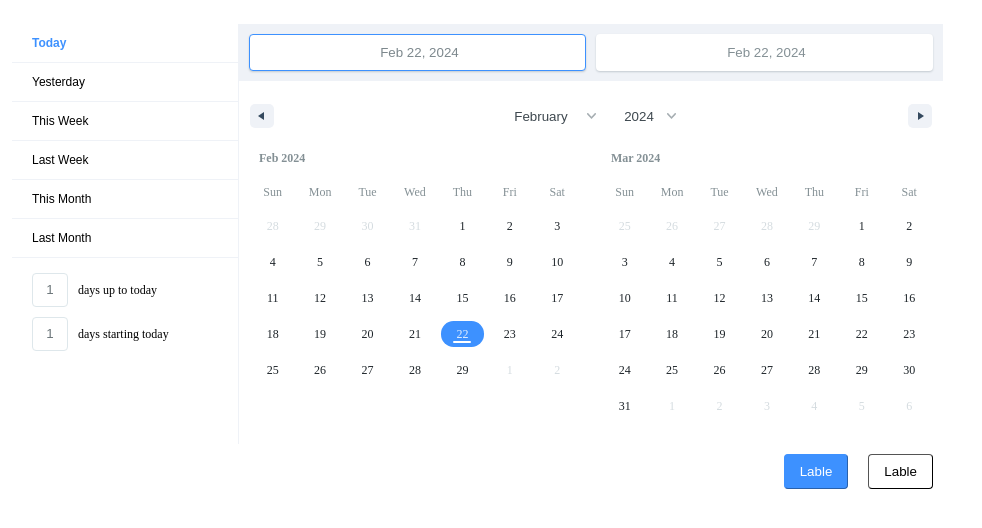
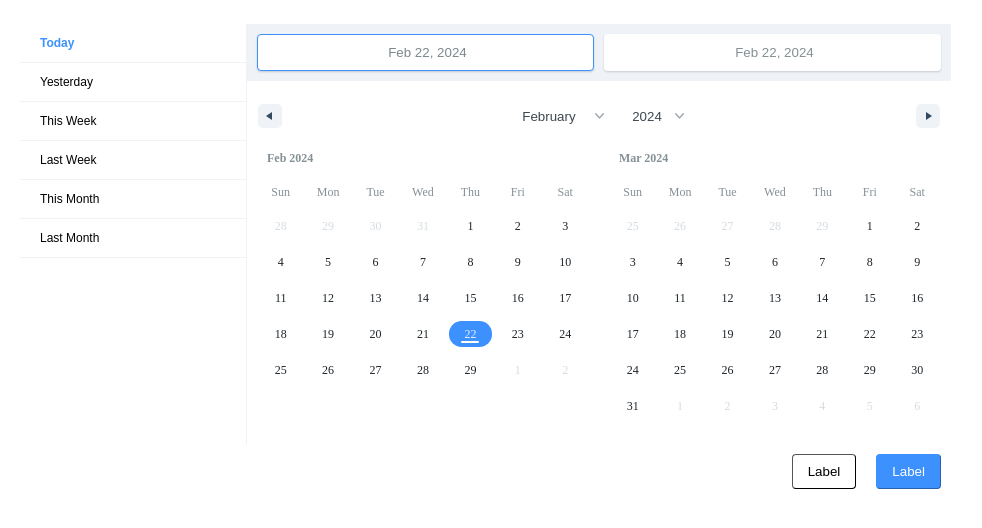
Before and after one commit to harshitkandpal/date-and-time, a React (Create React App) app: page / in a window 1280 px wide. Shown: the top 528 px of the page, without its empty margins (4-986 px from the left). Built offline with nearby package versions, Linux system fonts and the light colour scheme.

Commit message:
added modes

```diff
--- a/src/App.js
+++ b/src/App.js
@@ -1,6 +1,5 @@
 import DateNtime from "./components/DateNtime/DateNtime";
 import { useState } from "react";
-
 
 function App() {
   const [selectedStartDate, setSelectedStartDate] = useState(new Date());
@@ -10,16 +9,28 @@ function App() {
     setSelectedStartDate(selection.startDate);
     setSelectedEndDate(selection.endDate);
   };
+
+  /*Modes
+    Default
+    withOutShowDateDisplay
+    withOutSidebar
+    withOutSidebarAndDateDisplay
+    singleMode
+    singleModeWithOutDateDisplay
+    singleModeWithOutSidebar
+    singleModeWithOutSidebarAndDateDisplay
+    singleModeWithOutSidebarAndDateDisplayBtn
+  */
+
   return (
-    <div >
+    <div>
       <DateNtime
-        initialStartDate={selectedStartDate}
-        initialEndDate={selectedEndDate}
-        onDateChange={handleDateChange}
-        months={2}
-        direction="horizontal"
-        secBtn="Lable"
-        primeBtn="Lable"
+      mode="Default"
+      secBtn= "Label"
+      primeBtn= "Label"
+      initialStartDate= {selectedStartDate}
+      initialEndDate= {selectedEndDate}
+      onDateChange= {handleDateChange}
       />
     </div>
   );
--- a/src/components/DateNtime/DateNtime.jsx
+++ b/src/components/DateNtime/DateNtime.jsx
@@ -5,6 +5,8 @@ import 'react-date-range/dist/theme/default.css';
 import styles from './DateNtime.module.css';
 
 function DateNtime({
+  mode,
+  hideBtn,
   initialStartDate,
   initialEndDate,
   onDateChange,
@@ -39,6 +41,68 @@ function DateNtime({
   dateDisplayFormat,
   inputRangesText,
 }) {
+
+  const modeConfigurations={
+    Default:{
+      months: 2,
+      direction: "horizontal",
+    },
+
+    withOutShowDateDisplay: {
+      months: 2,
+      direction: "horizontal",
+      showDateDisplay:false,
+    },
+
+    withOutSidebar: {
+      months: 2,
+      direction: "horizontal",
+      staticRanges: [],
+    },
+
+    withOutSidebarAndDateDisplay: {
+      months: 2,
+      direction: "horizontal",
+      staticRanges: [],
+      showDateDisplay:false,
+    },
+
+    singleMode: {
+      months: 1,
+      direction: "horizontal",
+    },
+
+    singleModeWithOutDateDisplay: {
+      months: 1,
+      direction: "horizontal",
+      showDateDisplay:false,
+    },
+
+    singleModeWithOutSidebar: {
+      months: 1,
+      direction: "horizontal",
+      staticRanges: [],
+    },
+
+    singleModeWithOutSidebarAndDateDisplay: {
+      months: 1,
+      direction: "horizontal",
+      staticRanges: [],
+      showDateDisplay:false,
+    },
+
+    singleModeWithOutSidebarAndDateDisplayBtn: {
+      months: 1,
+      direction: "horizontal",
+      staticRanges: [],
+      showDateDisplay:false,
+      hideBtn: true,
+    },
+  }
+
+  const selectedModeConfig = modeConfigurations[mode] || modeConfigurations.Default;
+
+
   const [selectedRange, setSelectedRange] = useState([
     {
       startDate: initialStartDate || new Date(),
@@ -52,44 +116,45 @@ function DateNtime({
     onDateChange && onDateChange(ranges.selection);
   };
 
+
   return (
-    <div className={styles.container}>
+    <div className={styles.container} style={{ padding: '16px', margin: '0', boxSizing: 'border-box'}}>
       <div>
-        <DateRangePicker
-          ranges={ranges || selectedRange}
-          onChange={handleSelect}
-          months={months || 2}
-          direction={direction || 'horizontal'}
-          showSelectionPreview={showSelectionPreview}
-          moveRangeOnFirstSelection={moveRangeOnFirstSelection}
-          editableDateInputs={editableDateInputs}
-          dragSelectionEnabled={dragSelectionEnabled}
-          renderStaticRangeLabel={renderStaticRangeLabel}
-          staticRanges={staticRanges}
-          inputRanges={inputRanges}
-          locale={locale}
-          calendars={calendars}
-          maxDate={maxDate}
-          minDate={minDate}
-          disabledDates={disabledDates}
-          rangeColors={rangeColors}
-          showMonthAndYearPickers={showMonthAndYearPickers}
-          showDateDisplay={showDateDisplay}
-          showMonthArrow={showMonthArrow}
-          showYearArrow={showYearArrow}
-          navigate={navigate}
-          scroll={scroll}
-          className={className}
-          weekdayDisplayFormat={weekdayDisplayFormat}
-          dayDisplayFormat={dayDisplayFormat}
-          monthDisplayFormat={monthDisplayFormat}
-          dateDisplayFormat={dateDisplayFormat}
-          inputRangesText={inputRangesText}
-        />
+      <DateRangePicker
+        onChange={handleSelect}
+        months={selectedModeConfig.months || 2}
+        direction={selectedModeConfig.direction || 'horizontal'}
+        showDateDisplay={selectedModeConfig.showDateDisplay !== undefined ? selectedModeConfig.showDateDisplay : true}
+        ranges={ranges || selectedRange}
+        showSelectionPreview={selectedModeConfig.showSelectionPreview}
+        moveRangeOnFirstSelection={selectedModeConfig.moveRangeOnFirstSelection}
+        editableDateInputs={selectedModeConfig.editableDateInputs}
+        dragSelectionEnabled={selectedModeConfig.dragSelectionEnabled}
+        renderStaticRangeLabel={selectedModeConfig.renderStaticRangeLabel}
+        staticRanges={selectedModeConfig.staticRanges}
+        inputRanges={selectedModeConfig.inputRanges||[]}
+        locale={selectedModeConfig.locale}
+        calendars={selectedModeConfig.calendars}
+        maxDate={selectedModeConfig.maxDate}
+        minDate={selectedModeConfig.minDate}
+        disabledDates={selectedModeConfig.disabledDates}
+        rangeColors={selectedModeConfig.rangeColors}
+        showMonthAndYearPickers={selectedModeConfig.showMonthAndYearPickers}
+        showMonthArrow={selectedModeConfig.showMonthArrow}
+        showYearArrow={selectedModeConfig.showYearArrow}
+        navigate={selectedModeConfig.navigate}
+        scroll={selectedModeConfig.scroll}
+        className={selectedModeConfig.className}
+        weekdayDisplayFormat={selectedModeConfig.weekdayDisplayFormat}
+        dayDisplayFormat={selectedModeConfig.dayDisplayFormat}
+        monthDisplayFormat={selectedModeConfig.monthDisplayFormat}
+        dateDisplayFormat={selectedModeConfig.dateDisplayFormat}
+        inputRangesText={selectedModeConfig.inputRangesText}
+      />
         <br />
         <div className={styles.btns}>
-          <button className={styles.btn}>{secBtn || "secBtn"}</button>
-          <button className={styles.btn_primary}>{primeBtn || "primeBtn"}</button>
+          <button className={`${styles.btn_primary} ${selectedModeConfig.hideBtn ? styles.hide : ''}`}>{primeBtn || "primeBtn"}</button>
+          <button className={`${styles.btn} ${selectedModeConfig.hideBtn ? styles.hide : ''}`}>{secBtn || "secBtn"}</button>
         </div>
       </div>
     </div>
--- a/src/components/DateNtime/DateNtime.module.css
+++ b/src/components/DateNtime/DateNtime.module.css
@@ -1,3 +1,6 @@
+.hide {
+    display: none;
+  }
 
 .container{
     background-color: white;
```
